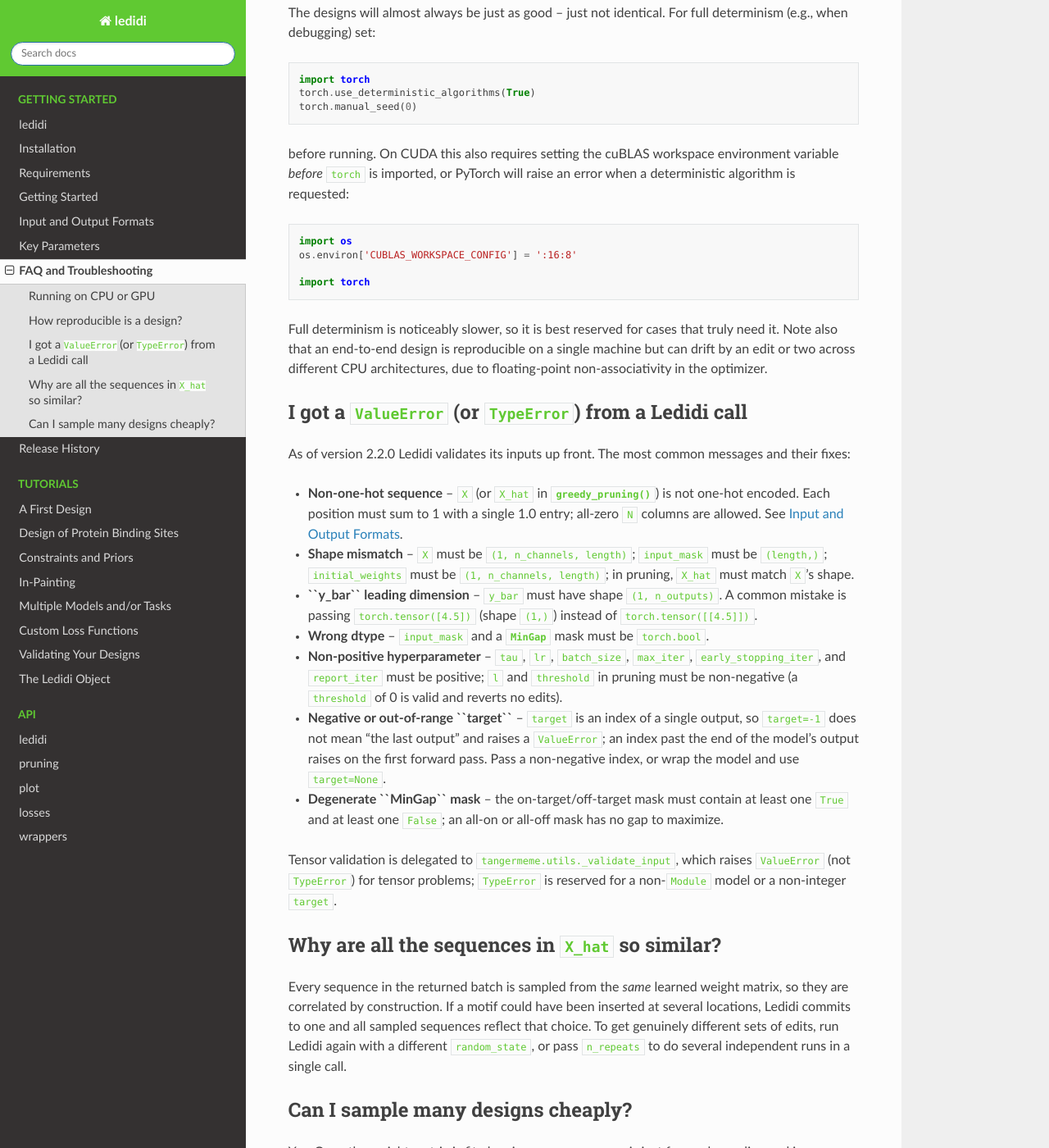
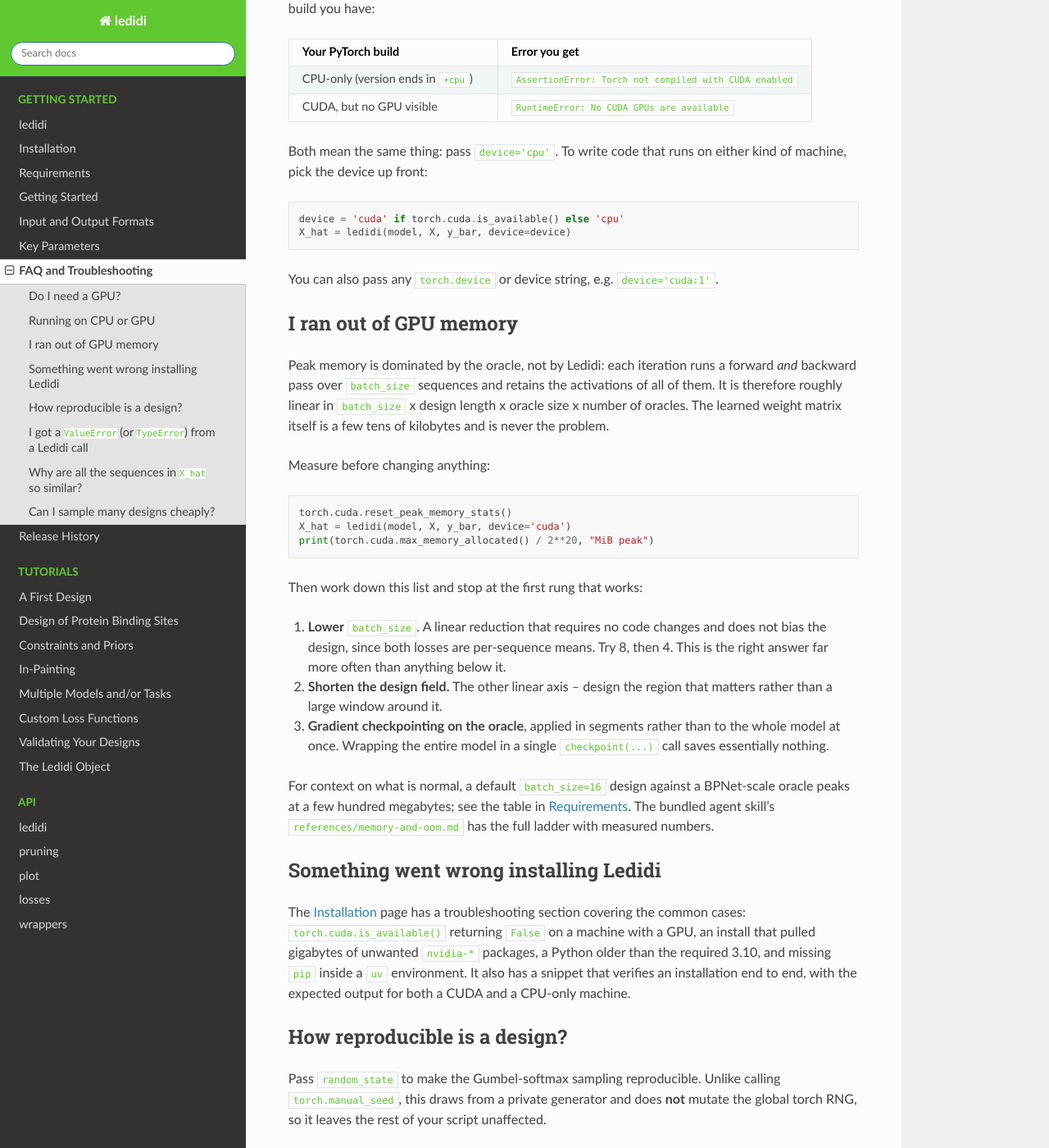
Before and after one commit to jmschrei/ledidi, a Sphinx documentation site: the page built from docs/faq.rst, in a window 1280 px wide and 1400 px high, scrolled down 654 px. Shown: the whole window at 82% size. Built offline with Sphinx 7.4.7 and the Read the Docs theme 3.1.0, drawn with Linux system fonts in a browser that asks for light colours; pages that are not in the unit, such as notebooks, are missing from menus; some of the changed text lies outside the part shown.

Commit message:
DOC update the FAQ for the new installation and requirements pages
Correct the CPU/GPU entry: a missing device='cpu' raises AssertionError on a
CPU-only torch build and RuntimeError on a CUDA build with no visible device,
not a RuntimeError in both cases. Add entries for whether a GPU is needed, for
recovering from CUDA OOM, and for installation problems, each pointing at the
relevant new page.

Co-Authored-By: Claude Opus 5 (1M context) <noreply@anthropic.com>

```diff
--- a/docs/faq.rst
+++ b/docs/faq.rst
@@ -5,14 +5,66 @@
 FAQ and Troubleshooting
 ==========================
 
+Do I need a GPU?
+================
+
+No. Ledidi runs on a CPU, and there is no minimum GPU. The toy oracle in the :doc:`Quickstart <index>` designs in about three seconds on a single CPU thread, and a BPNet-scale design over a 2114 bp sequence takes about nine seconds on a CPU against 0.8 seconds on a GPU. Tutorials 0 and 8 are written to run on a CPU with no downloads.
+
+A GPU is worth having once the oracle is a real genomics model and you are designing many sequences, but it is a speed-up rather than a requirement. See :doc:`requirements` for the measured timings and memory, and :doc:`installation` for how to install the smaller CPU-only PyTorch build.
+
+
 Running on CPU or GPU
 =====================
 
-By default ``ledidi`` moves the model and tensors to the GPU (``device='cuda'``). On a machine without a CUDA GPU you must pass ``device='cpu'`` explicitly, otherwise the call will error with a CUDA-related ``RuntimeError``::
+By default ``ledidi`` moves the model and tensors to the GPU (``device='cuda'``). On a machine without a CUDA GPU you must pass ``device='cpu'`` explicitly::
 
    X_hat = ledidi(model, X, y_bar, device='cpu')
 
+Forget it and the call fails immediately, with one of two messages depending on which PyTorch build you have:
+
+.. list-table::
+   :header-rows: 1
+   :widths: 40 60
+
+   * - Your PyTorch build
+     - Error you get
+   * - CPU-only (version ends in ``+cpu``)
+     - ``AssertionError: Torch not compiled with CUDA enabled``
+   * - CUDA, but no GPU visible
+     - ``RuntimeError: No CUDA GPUs are available``
+
+Both mean the same thing: pass ``device='cpu'``. To write code that runs on either kind of machine, pick the device up front::
+
+   device = 'cuda' if torch.cuda.is_available() else 'cpu'
+   X_hat = ledidi(model, X, y_bar, device=device)
+
 You can also pass any ``torch.device`` or device string, e.g. ``device='cuda:1'``.
+
+
+I ran out of GPU memory
+=======================
+
+Peak memory is dominated by the oracle, not by Ledidi: each iteration runs a forward *and* backward pass over ``batch_size`` sequences and retains the activations of all of them. It is therefore roughly linear in ``batch_size`` x design length x oracle size x number of oracles. The learned weight matrix itself is a few tens of kilobytes and is never the problem.
+
+Measure before changing anything::
+
+   torch.cuda.reset_peak_memory_stats()
+   X_hat = ledidi(model, X, y_bar, device='cuda')
+   print(torch.cuda.max_memory_allocated() / 2**20, "MiB peak")
+
+Then work down this list and stop at the first rung that works:
+
+1. **Lower** ``batch_size``. A linear reduction that requires no code changes and does not bias the design, since both losses are per-sequence means. Try 8, then 4. This is the right answer far more often than anything below it.
+2. **Shorten the design field.** The other linear axis -- design the region that matters rather than a large window around it.
+3. **Gradient checkpointing on the oracle**, applied in segments rather than to the whole model at once. Wrapping the entire model in a single ``checkpoint(...)`` call saves essentially nothing.
+
+For context on what is normal, a default ``batch_size=16`` design against a BPNet-scale oracle peaks at a few hundred megabytes; see the table in :doc:`requirements`. The bundled agent skill's ``references/memory-and-oom.md`` has the full ladder with measured numbers.
+
+
+Something went wrong installing Ledidi
+======================================
+
+The :doc:`installation` page has a troubleshooting section covering the common cases: ``torch.cuda.is_available()`` returning ``False`` on a machine with a GPU, an install that pulled gigabytes of unwanted ``nvidia-*`` packages, a Python older than the required 3.10, and missing ``pip`` inside a ``uv`` environment. It also has a snippet that verifies an installation end to end, with the expected output for both a CUDA and a CPU-only machine.
 
 
 How reproducible is a design?
```
